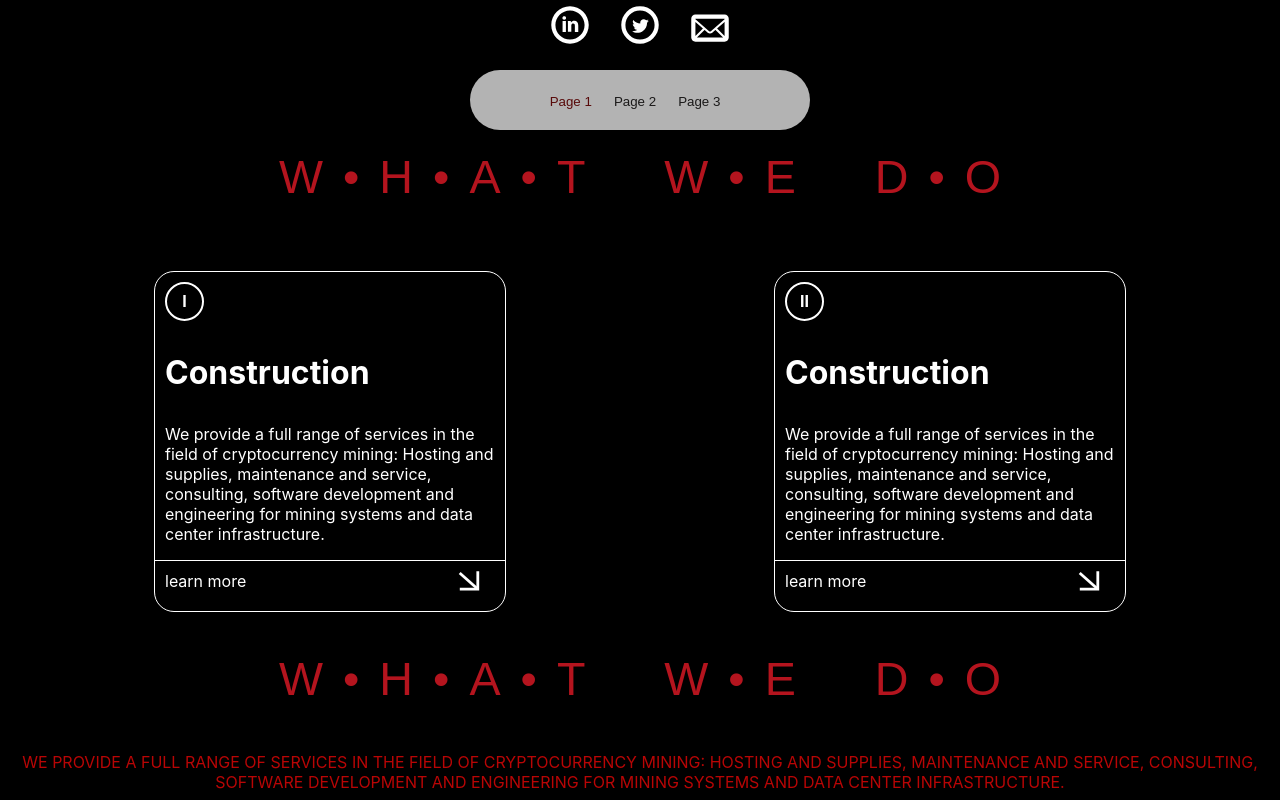
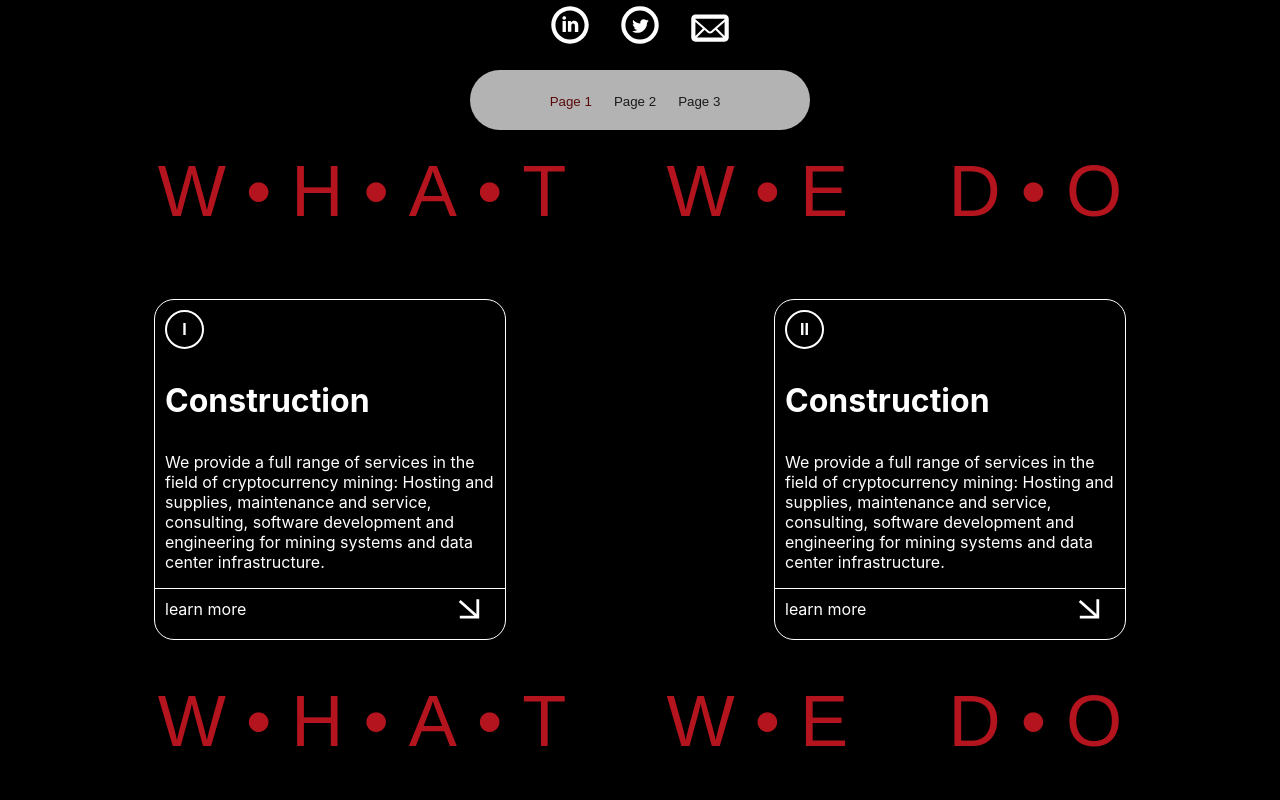
Before and after one commit to ignite2k15/Ignite-newweb, a React (Create React App) app: page / in a window 1280 px wide. Shown: the top 800 px of the page. Built offline with nearby package versions, Linux system fonts and the light colour scheme.

Commit message:
increased the size

```diff
--- a/src/App.css
+++ b/src/App.css
@@ -26,7 +26,7 @@
   align-items: center;
   justify-content: center;
   font-weight: 400;
-  font-size: 3.6458333333vw;
+  font-size: 5.6458333333vw;
   margin-bottom: 3.6458333333vw;
   gap: 1.5625vw;
   transform: none;
```
